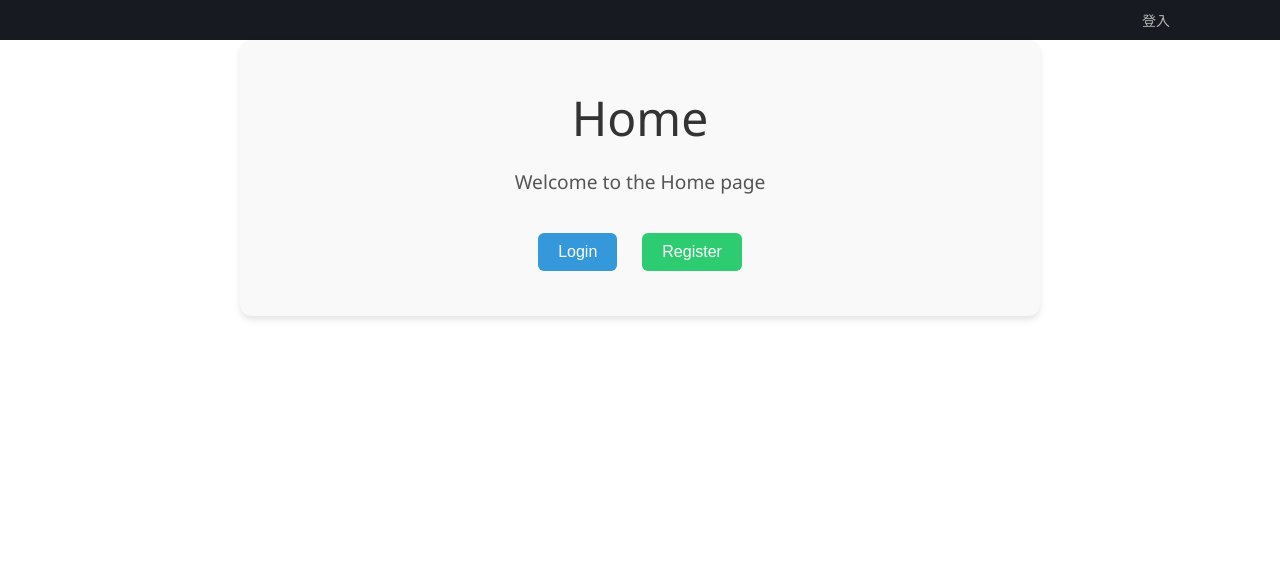
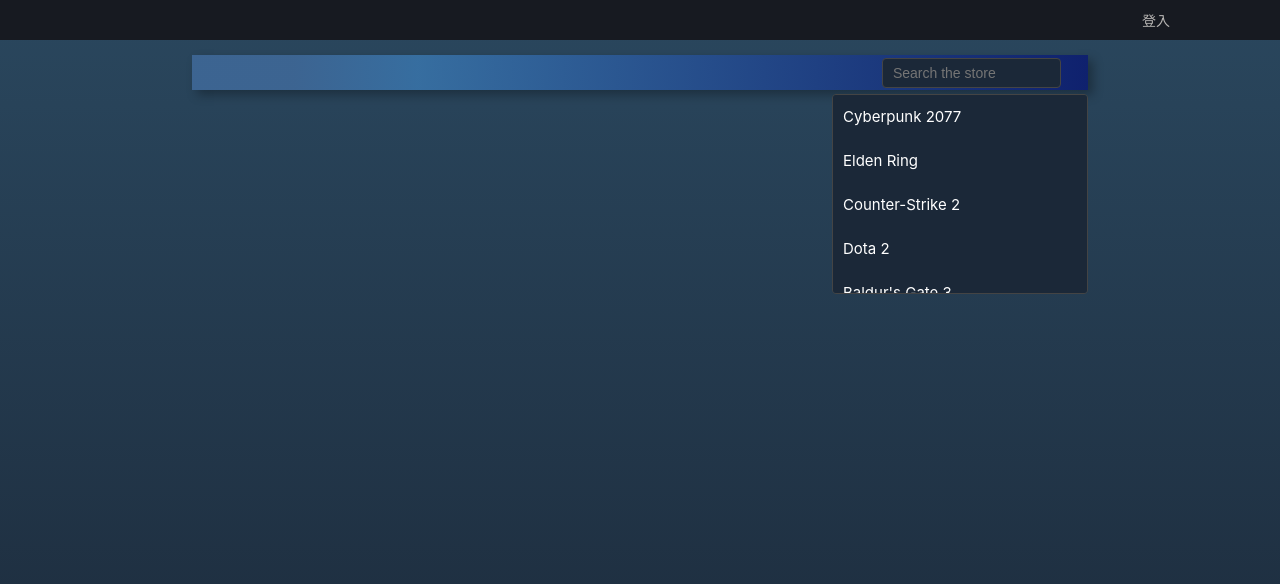
Before and after one commit to LucienRay/GameTradeHub, a Vue app in the folder Frontend/: page / in a window 1280 px wide. Shown: the top 584 px of the page. Built offline with nearby package versions, Linux system fonts and the light colour scheme; no server answers; the HTML template or start-up script is replaced by a standard one.

Commit message:
added SearchBar, remove Welcome message

```diff
--- a/Frontend/src/App.vue
+++ b/Frontend/src/App.vue
@@ -3,8 +3,7 @@
 </script>
 
 <template>
-  <ToolBar class="toolbar"/>
-  <RouterView />
+	<RouterView />
 </template>
 
 <style scoped>
--- /dev/null
+++ b/Frontend/src/components/SearchBar.vue
@@ -0,0 +1,119 @@
+<template>
+    <div class="search-bar-container">
+        <input
+        type="text"
+        v-model="searchQuery"
+        placeholder="Search the store"
+        @input="onSearch"
+        @focus="showSuggestions = true"
+        @blur="hideSuggestions"
+        class="search-input"
+        />
+    </div>
+    <div class="search-suggestions" v-if="suggestions.length && showSuggestions">
+        <ul>
+            <li v-for="(suggestion, index) in filteredSuggestions" :key="index" @click="selectSuggestion(suggestion)">
+            {{ suggestion }}
+            </li>
+        </ul>
+    </div>
+</template>
+
+<script setup lang="ts">
+import { ref, computed } from "vue";
+
+const searchQuery = ref("");
+const suggestions = ref<string[]>([
+  "Cyberpunk 2077",
+  "Elden Ring",
+  "Counter-Strike 2",
+  "Dota 2",
+  "Baldur's Gate 3",
+  "The Witcher 3",
+  "Stardew Valley",
+]);
+const showSuggestions = ref(true);
+
+const filteredSuggestions = computed(() =>
+  suggestions.value.filter((suggestion) =>
+    suggestion.toLowerCase().includes(searchQuery.value.toLowerCase())
+  )
+);
+
+const onSearch = () => {
+  console.log(`Searching for: ${searchQuery.value}`);
+};
+
+const selectSuggestion = (suggestion: string) => {
+  searchQuery.value = suggestion;
+  showSuggestions.value = false;
+  console.log(`Selected: ${suggestion}`);
+};
+
+const hideSuggestions = () => {
+  setTimeout(() => {
+    showSuggestions.value = false;
+  }, 200);
+};
+</script>
+
+<style scoped>
+.search-bar-container {
+  display: flex;
+  /* flex-direction: column; */
+  justify-content: center;
+  align-items: center;
+  margin-left: 15%;
+  margin-top: 15px;
+  background: linear-gradient(90deg, rgba(62, 103, 150, 0.919) 11.38%, rgba(58, 120, 177, 0.8) 25.23%, rgb(15, 33, 110) 100%);
+  height: 35px;
+  width: 70%;
+  box-shadow: 5px 5px 10px rgba(0, 0, 0, 0.3);
+}
+
+.search-input {
+  margin-left: auto;
+  margin-right: 3%;
+  width: 20%;
+  height: 30px;
+  padding: 10px;
+  border: 1px solid #444;
+  border-radius: 4px;
+  background-color: #1b2838;
+  color: white;
+  font-size: 14px;
+}
+
+.search-input:focus {
+  outline: none;
+  border-color: #66c0f4;
+}
+
+.search-suggestions {
+  width: 20%;
+  background-color: #1b2838;
+  border: 1px solid #444;
+  border-radius: 4px;
+  margin-top: 4px;
+  margin-left: auto;
+  margin-right: 15%;
+  max-height: 200px;
+  overflow-y: auto;
+}
+
+.search-suggestions ul {
+  list-style: none;
+  padding: 0;
+  margin: 0;
+}
+
+.search-suggestions li {
+  padding: 10px;
+  cursor: pointer;
+  color: white;
+}
+
+.search-suggestions li:hover {
+  background-color: #66c0f4;
+}
+</style>
--- a/Frontend/src/main.ts
+++ b/Frontend/src/main.ts
@@ -5,11 +5,13 @@
 import router from './router'
 import axios  from "axios";
 import ToolBar from "./components/ToolBar.vue";
+import SearchBar from './components/SearchBar.vue';
 axios.defaults.withCredentials = true;
 
 const app = createApp(App)
 
 app.component("ToolBar", ToolBar);
+app.component("SearchBar", SearchBar)
 app.use(router)
 
 app.mount('#app')
--- a/Frontend/src/views/HomeView.vue
+++ b/Frontend/src/views/HomeView.vue
@@ -1,23 +1,8 @@
 <template>
-  <div class="container">
-    <h1 class="title">Home</h1>
-    <p class="welcome">Welcome to the Home page</p>
-
-    <div v-if="isAuthenticated" class="auth-section">
-      <h2 class="subtitle">這是只有登入後才會看到的畫面</h2>
-      <p class="greeting">歡迎回來，{{ Nickname }}！</p>
-      <button class="btn logout-btn" @click="logout">Logout</button>
+    <div class="container">
+        <ToolBar class="toolbar"/>
+        <SearchBar class="search-bar"/>
     </div>
-
-    <div v-else class="auth-buttons">
-      <router-link to="/login">
-        <button class="btn primary-btn">Login</button>
-      </router-link>
-      <router-link to="/register">
-        <button class="btn secondary-btn">Register</button>
-      </router-link>
-    </div>
-  </div>
 </template>
 
 <script setup lang="ts">
@@ -58,14 +43,12 @@
 <style scoped>
 /* 全局容器樣式 */
 .container {
-  max-width: 800px;
-  margin: 0 auto;
-  padding: 40px 20px;
-  text-align: center;
-  font-family: 'Segoe UI', Tahoma, Geneva, Verdana, sans-serif;
-  background-color: #f9f9f9;
-  border-radius: 12px;
-  box-shadow: 0 4px 6px rgba(0, 0, 0, 0.1);
+    background: linear-gradient(180deg, #2A475E, #1B2838);
+    height: 100vh;
+    width: 100%;
+    margin: 0;
+    justify-content: center;
+    align-items: center;
 }
 
 /* 標題樣式 */
```
